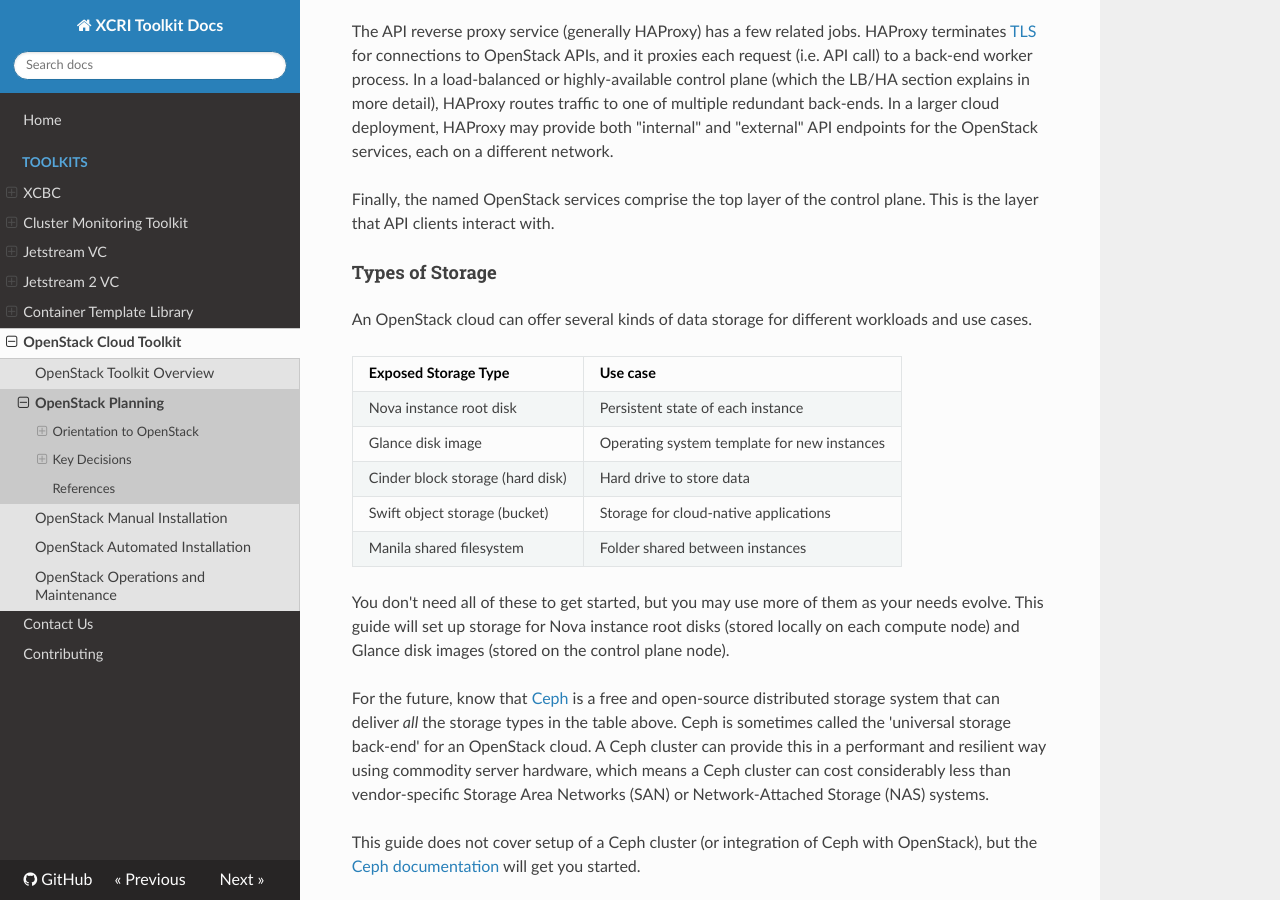
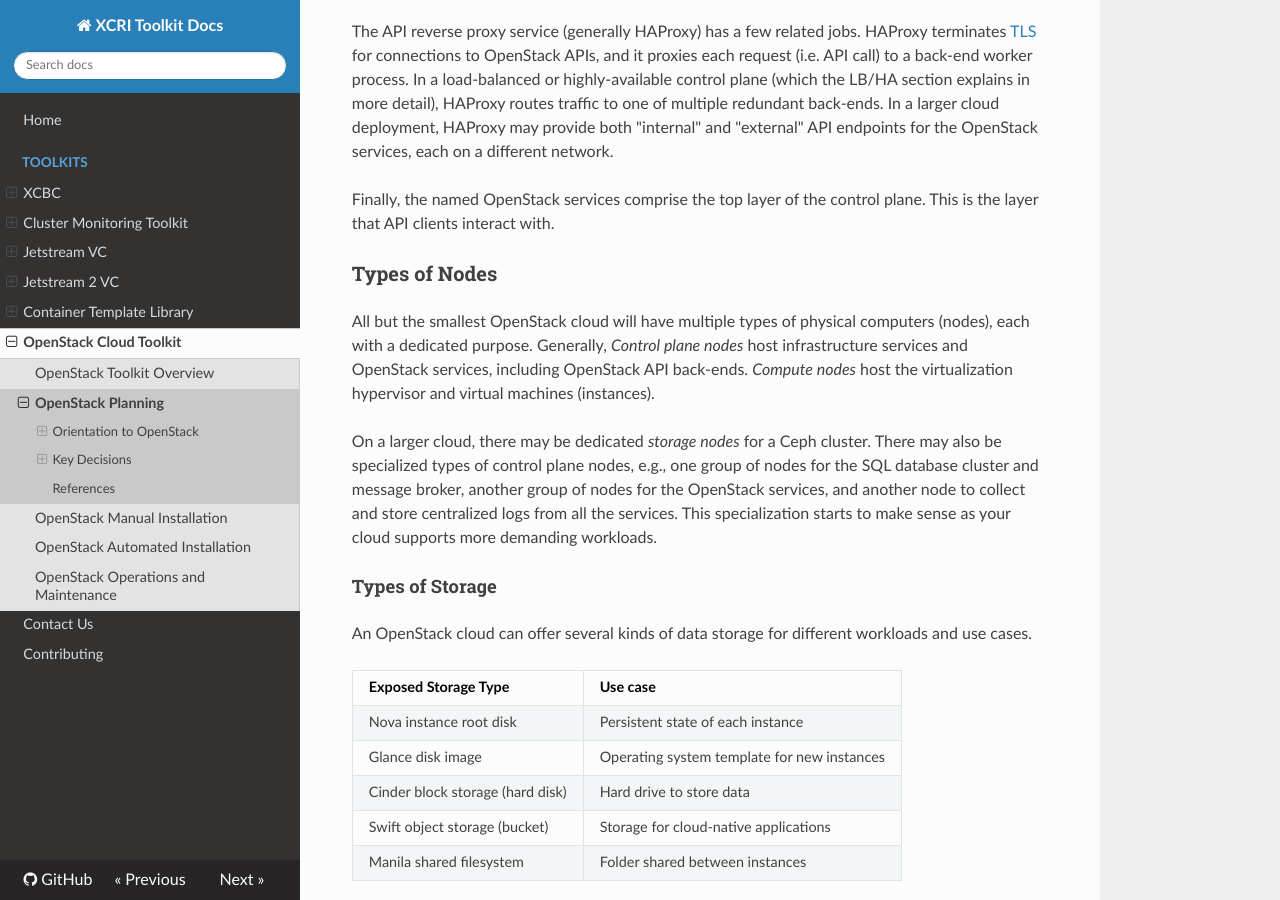
Before and after one commit to access-ci-org/Toolkit-Docs, an MkDocs documentation site: the page built from docs/toolkits/openstack-planning-guide.md, in a window 1280 px wide and 900 px high, scrolled down 7088 px. Built offline with MkDocs 1.6.1, drawn with Linux system fonts in a browser that asks for light colours; nearby versions of some CDN libraries; old or Windows-style settings are respelled for this version of MkDocs.

Commit message:
Talk about types of nodes

```diff
--- a/docs/toolkits/openstack-planning-guide.md
+++ b/docs/toolkits/openstack-planning-guide.md
@@ -141,6 +141,12 @@ The API reverse proxy service (generally HAProxy) has a few related jobs. HAProx
 
 Finally, the named OpenStack services comprise the top layer of the control plane. This is the layer that API clients interact with.
 
+### Types of Nodes
+
+All but the smallest OpenStack cloud will have multiple types of physical computers (nodes), each with a dedicated purpose. Generally, _Control plane nodes_ host infrastructure services and OpenStack services, including OpenStack API back-ends. _Compute nodes_ host the virtualization hypervisor and virtual machines (instances).
+
+On a larger cloud, there may be dedicated _storage nodes_ for a Ceph cluster. There may also be specialized types of control plane nodes, e.g., one group of nodes for the SQL database cluster and message broker, another group of nodes for the OpenStack services, and another node to collect and store centralized logs from all the services. This specialization starts to make sense as your cloud supports more demanding workloads.
+
 #### Types of Storage
 
 An OpenStack cloud can offer several kinds of data storage for different workloads and use cases.
```
